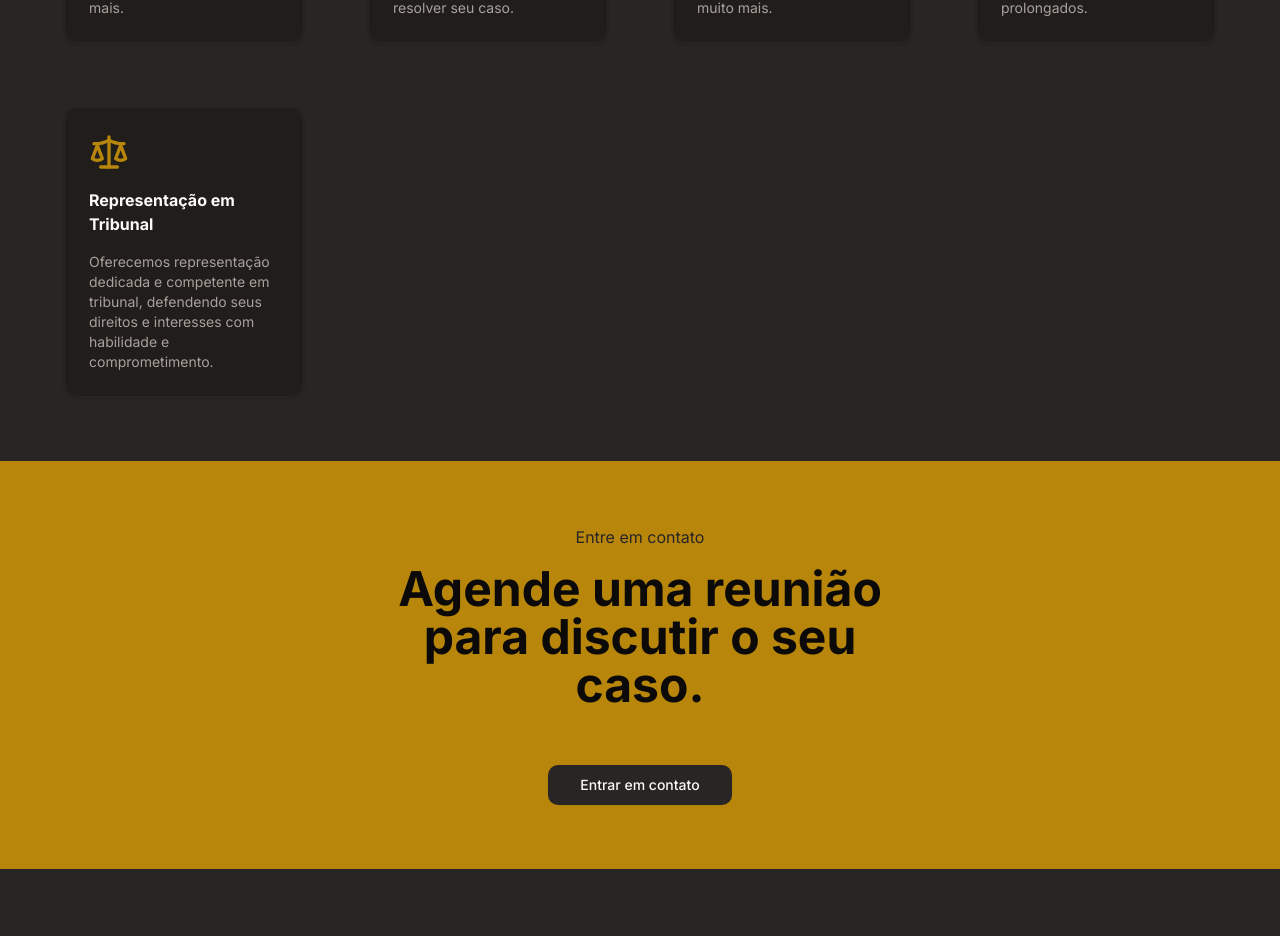
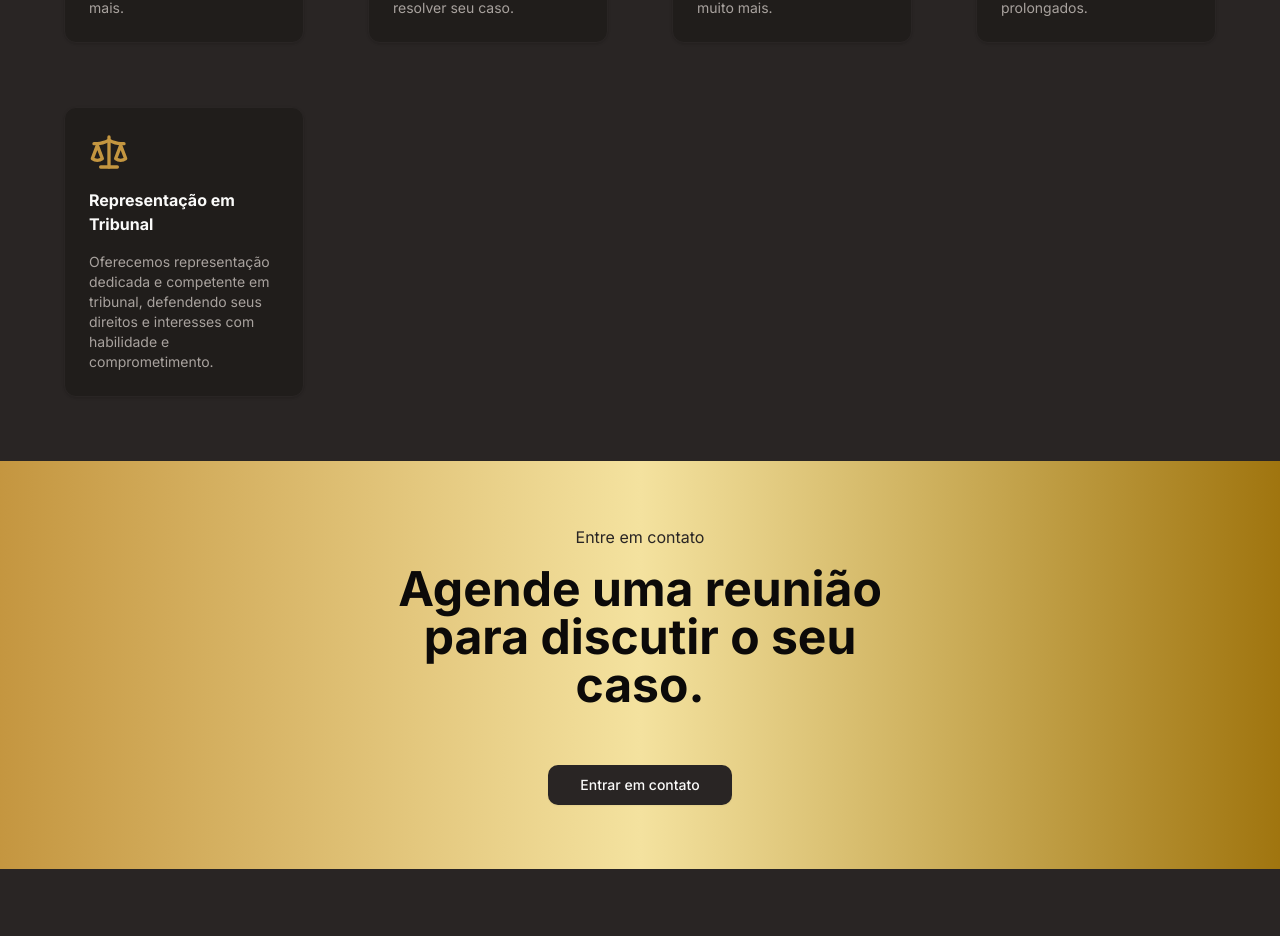
Before and after one commit to rafaelpzoucas/landing-page-template, a Next.js app: page / in a window 1280 px wide. Shown: the part 1495-2431 px from the top of the page. Built offline with nearby package versions, Linux system fonts and the light colour scheme.

Commit message:
change primary color

```diff
--- a/src/app/call-to-action.tsx
+++ b/src/app/call-to-action.tsx
@@ -3,7 +3,7 @@ import { Button } from '@/components/ui/button'
 
 export function CallToAction() {
   return (
-    <Section className="flex flex-col items-center justify-center gap-4 text-center bg-primary text-primary-foreground">
+    <Section className="flex flex-col items-center justify-center gap-4 text-center bg-gradient-to-r from-primary via-[#F4E29F] to-[#A0750F] text-primary-foreground">
       <p className="text-muted">Entre em contato</p>
       <h1 className="text-3xl md:text-5xl font-bold max-w-lg">
         Agende uma reunião para discutir o seu caso.
--- a/src/app/globals.css
+++ b/src/app/globals.css
@@ -33,7 +33,7 @@
     --card-foreground: 60 9.1% 97.8%;
     --popover: 20 14.3% 4.1%;
     --popover-foreground: 60 9.1% 97.8%;
-    --primary: 43 89% 38%;
+    --primary: 39 53% 51%;
     --primary-foreground: 20 14.3% 4.1%;
     --secondary: 12 6.5% 15.1%;
     --secondary-foreground: 60 9.1% 97.8%;
@@ -45,7 +45,7 @@
     --destructive-foreground: 60 9.1% 97.8%;
     --border: 12 6.5% 15.1%;
     --input: 12 6.5% 15.1%;
-    --ring: 43 89% 38%;
+    --ring: 39 53% 51%;
   }
 }
 
```
